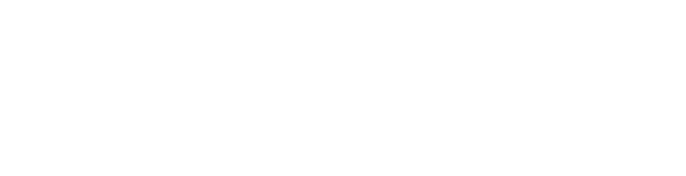
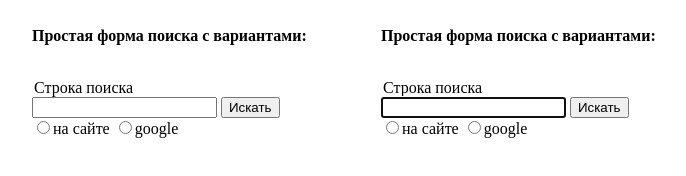
Before and after one commit to anarstah/67-19, a plain HTML site: page home/home 2/forms.html in a window 1280 px wide. Shown: the whole page, without its empty margins (261-947 px from the left). Drawn offline with Linux system fonts and the light colour scheme.

Commit message:
17/10/2019 2

```diff
--- a/home/home 2/forms.html
+++ b/home/home 2/forms.html
@@ -5,6 +5,43 @@
     <title>forms</title>
 </head>
 <body>
+    <table width="700px" align="center">
+        <tr>
+            <td>
+                <p><b>Простая форма поиска с вариантами:</b></p><br>
+                <form method="get" action="http://fe.it-academy.by/TestForm.php" name="1">
+                    <legend>Строка поиска</legend>
+                    <label>
+                        <input type="text" name="search" maxlength="10">
+                        <input type="submit" value="Искать">
+                    </label>
+                    <br>
+                    <label>
+                        <input type="radio" name="radio" value="here">на сайте
+                        <input type="radio" name="radio" value="google">google
+                    </label>
+                </form>
+            </td>
+
+
+            <td>
+                <p><b>Простая форма поиска с вариантами:</b></p><br>
+                <form method="get" action="http://fe.it-academy.by/TestForm.php">
+                    <legend>Строка поиска</legend>
+                    <label>
+                        <input type="text" name="search" maxlength="10" autofocus>
+                        <input type="submit" value="Искать">
+                    </label>
+                    <br>
+                    <label>
+                        <input type="radio" name="radio" value="here">на сайте
+                        <input type="radio" name="radio" value="google">google
+                        <!--обязательное поле-->
+                    </label>
+                </form>
+            </td>
+        </tr>
+    </table>
 
 </body>
 </html>
```
